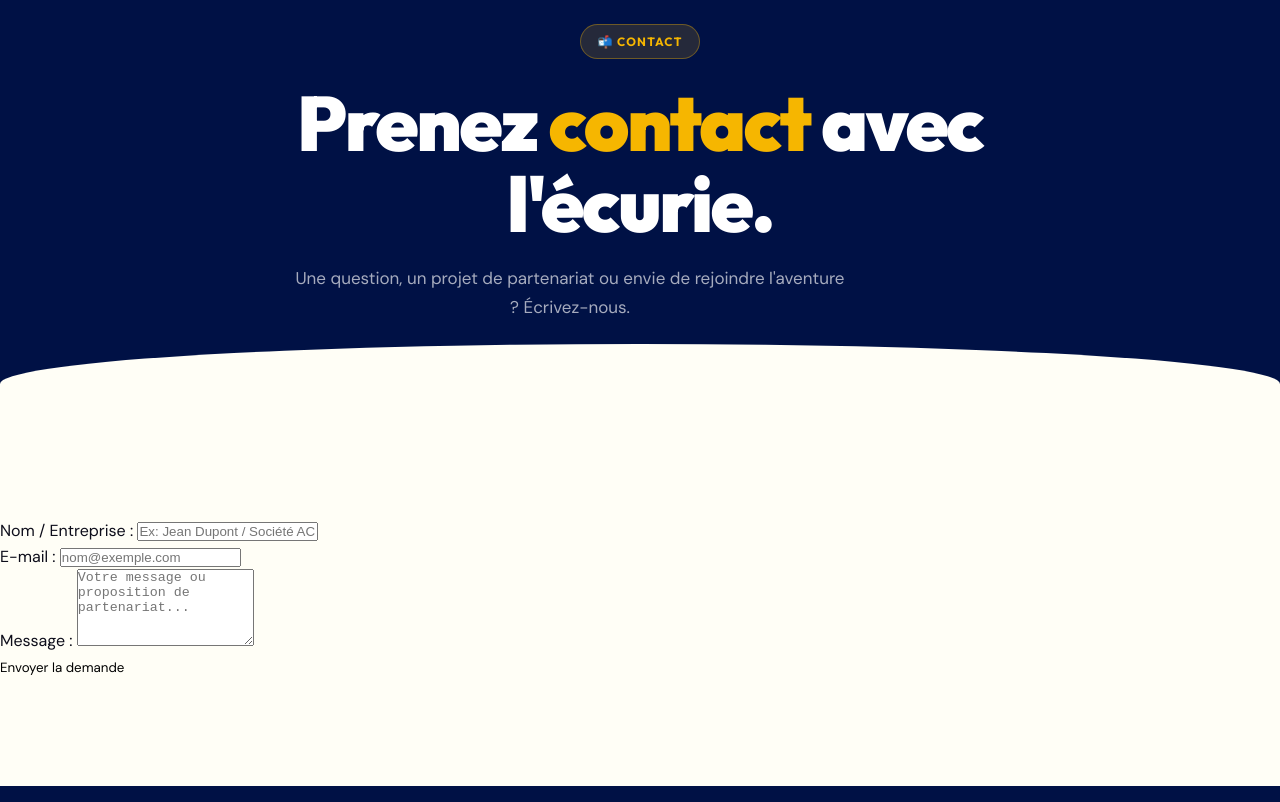
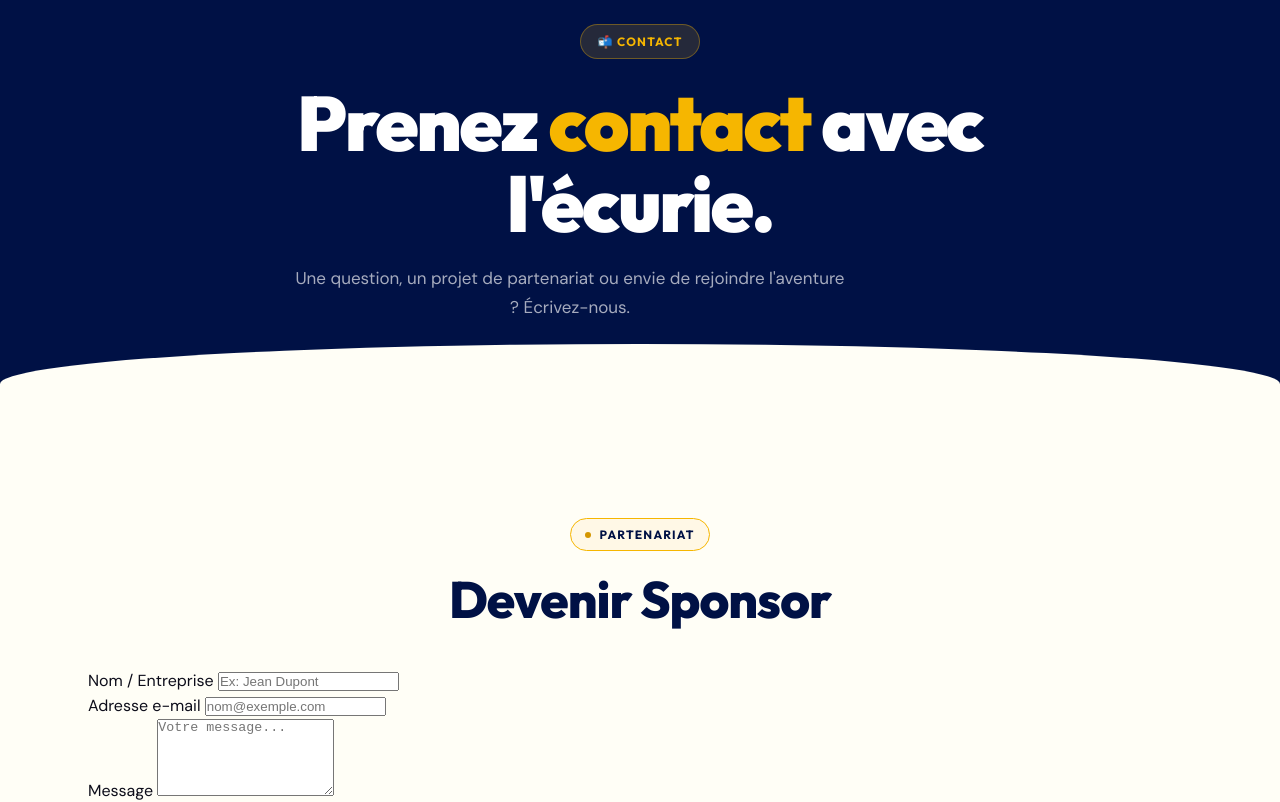
Before and after one commit to lysandrelamy-commits/site_ass_fs, a plain HTML site: page pages/contact.html in a window 1280 px wide. Shown: the part 108-910 px from the top of the page. Drawn offline with nearby package versions, Linux system fonts and the light colour scheme.

Commit message:
new look supa

```diff
--- a/js/shared.js
+++ b/js/shared.js
@@ -60,7 +60,7 @@ const SUPABASE_URL = 'https://idaveivxkjibcarhcanl.supabase.co';
 const SUPABASE_ANON_KEY = 'eyJhbGciOiJIUzI1NiIsInR5cCI6IkpXVCJ9.eyJpc3MiOiJzdXBhYmFzZSIsInJlZiI6ImlkYXZlaXZ4a2ppYmNhcmhjYW5sIiwicm9sZSI6ImFub24iLCJpYXQiOjE3ODcwNjA4MDksImV4cCI6MjEwMjYzNjgwOX0.kyqeY7cL023PwYBWZn9TDXCtzkb2s7XNYw_Bg5QuIIM';
 
 // Initialisation du client
-const supabase = supabase.createClient(SUPABASE_URL, SUPABASE_ANON_KEY);
+const supabaseClient = supabase.createClient(SUPABASE_URL, SUPABASE_ANON_KEY);
 
 // Détection de l'élément formulaire sur la page
 document.addEventListener('DOMContentLoaded', () => {
@@ -87,7 +87,7 @@ document.addEventListener('DOMContentLoaded', () => {
 
       try {
         // Envoi à la table SQL 'sponsors'
-        const { data, error } = await supabase
+        const { data, error } = await supabaseClient
           .from('sponsors')
           .insert([{ nom: nom, email: email, message: message }]);
 
--- a/pages/contact.html
+++ b/pages/contact.html
@@ -8,7 +8,7 @@
   <link rel="stylesheet" href="../css/style.css" />
   <!-- À placer avant votre propre fichier script.js -->
   <script src="https://cdn.jsdelivr.net/npm/@supabase/supabase-js@2"></script>
-  <script src="script.js" defer></script>
+  <script src="../js/shared.js" defer></script>
 </head>
 <body>
 
@@ -59,28 +59,41 @@
 
 <!-- Section Formulaire Contact -->
 <section class="section">
-  <!-- Formulaire de contact Sponsor -->
-<form id="form-sponsor" class="sponsor-form">
+  <div class="container">
+
+    <!-- En-tête utilisant vos classes typographiques existantes -->
+    <div style="text-align: center; margin-bottom: 40px;">
+      <span class="eyebrow"><span class="eyebrow-dot"></span>Partenariat</span>
+      <h2 class="display-lg text-blue">Devenir Sponsor</h2>
+    </div>
+
+    <!-- Formulaire utilisant la carte et vos boutons existants -->
+    <form id="form-sponsor" class="sponsor-form-card">
+
       <div class="form-group">
-    <label for="nom">Nom / Entreprise :</label>
-    <input type="text" id="nom" name="nom" required placeholder="Ex: Jean Dupont / Société ACME">
+        <label for="nom">Nom / Entreprise</label>
+        <input type="text" id="nom" class="form-control" placeholder="Ex: Jean Dupont" required>
       </div>
 
       <div class="form-group">
-    <label for="email">E-mail :</label>
-    <input type="email" id="email" name="email" required placeholder="nom@exemple.com">
+        <label for="email">Adresse e-mail</label>
+        <input type="email" id="email" class="form-control" placeholder="nom@exemple.com" required>
       </div>
 
       <div class="form-group">
-    <label for="message">Message :</label>
-    <textarea id="message" name="message" rows="5" required placeholder="Votre message ou proposition de partenariat..."></textarea>
+        <label for="message">Message</label>
+        <textarea id="message" class="form-control" rows="5" placeholder="Votre message..." required></textarea>
       </div>
 
-  <button type="submit" id="btn-submit">Envoyer la demande</button>
+      <!-- Réutilisation directe de vos classes .btn .btn-blue .btn-lg -->
+      <button type="submit" id="btn-submit" class="btn btn-blue btn-lg btn-full">
+        Envoyer la demande
+      </button>
 
-  <!-- Zone pour afficher les messages de confirmation ou d'erreur -->
-  <p id="form-status" style="margin-top: 10px; font-weight: bold;"></p>
+      <p id="form-status" style="text-align: center; margin-top: 16px; font-weight: 600;"></p>
     </form>
+
+  </div>
 </section>
 
 <footer class="footer">
```
Lines whose indentation alone changed are shown as unchanged.
